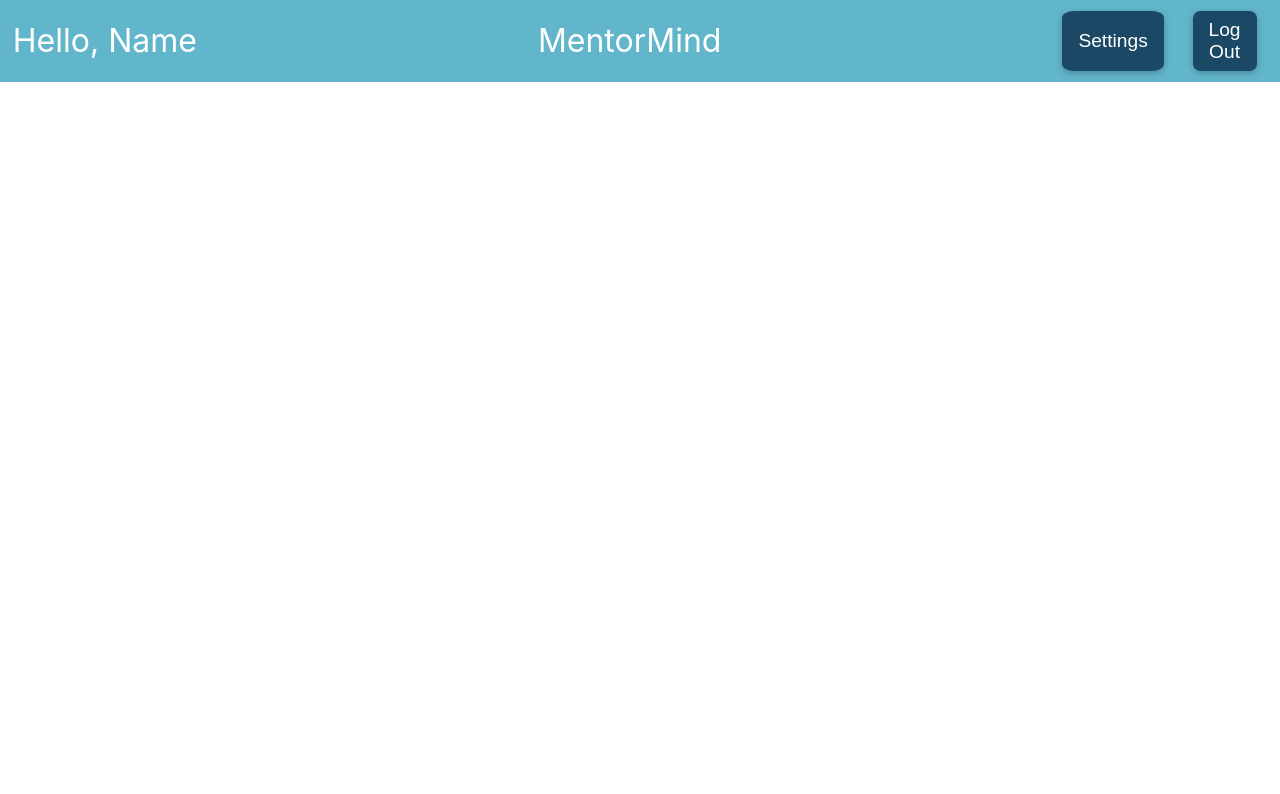
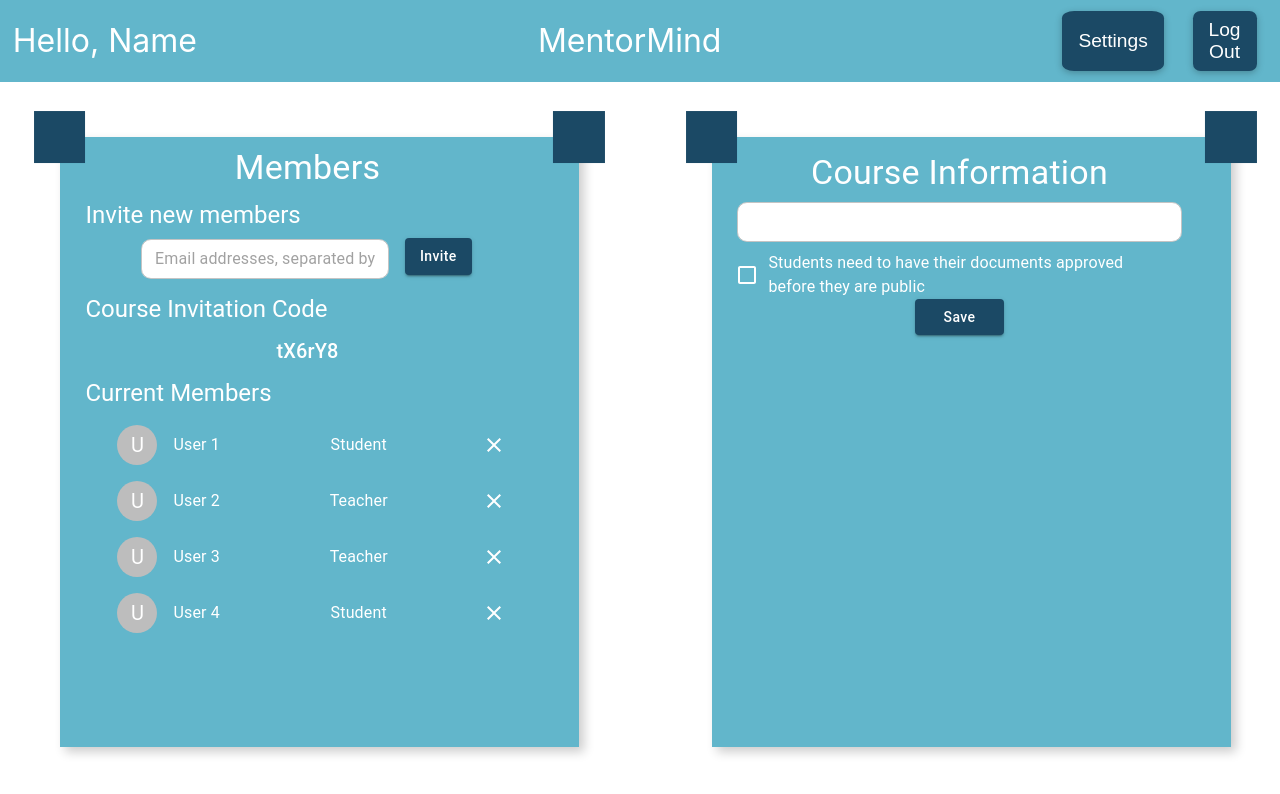
Before and after one commit to diss-mentor-mind/MentorMind, a React (Create React App) app in the folder mentor-mind-app/: page /manage-course in a window 1280 px wide. Shown: the top 794 px of the page. Built offline with nearby package versions, Linux system fonts and the light colour scheme.

Commit message:
Add Manage Course Page

```diff
--- a/mentor-mind-app/package.json
+++ b/mentor-mind-app/package.json
@@ -18,7 +18,7 @@
     "react": "^18.3.1",
     "react-dom": "^18.3.1",
     "react-icons": "^5.2.1",
-    "react-router-dom": "^6.23.0",
+    "react-router-dom": "^6.23.1",
     "react-scripts": "5.0.1",
     "typescript": "^4.9.5",
     "web-vitals": "^2.1.4"
--- /dev/null
+++ b/mentor-mind-app/src/components/manage-course/CourseInformation.tsx
@@ -0,0 +1,111 @@
+import {
+    Box,
+    Button,
+    TextField,
+    Typography,
+    styled,
+    FormControlLabel,
+    Checkbox
+} from "@mui/material";
+
+import StyledContainer from "../containers/StyledContainer";
+import React from "react";
+
+const CssTextField = styled(TextField)({
+    "& .MuiInputBase-root": {
+        backgroundColor: "var(--secondary-color)",
+        borderRadius: "10px",
+    },
+});
+
+const CourseInformation = () => {
+    const handleCourseInformation = () => {
+    };
+    const handleCheckboxChange = () => {
+
+    };
+
+    return (
+        <Box sx={{ height: '75vh'}}>
+            <Box
+                component="form"
+                onSubmit={handleCourseInformation}
+                noValidate
+                sx={{
+                    flexDirection: "column",
+                    display: "flex",
+                    alignItems: "center",
+                    justifyContent: "space-between",
+                    width: "95%",
+                }}
+            >
+                <Box
+                    sx={{
+                        margin: "5px",
+                        flexDirection: "column",
+                        width: "100%",
+                        display: "flex",
+                        alignItems: "center",
+                    }}
+                >
+                    <Box
+                        sx={{
+                            width: "100%",
+                            textAlign: 'center',
+                            //   marginLeft: "10px",
+                        }}
+                    >
+                        <Typography component="h4" variant="h4" sx={{marginTop: "10px"}}>
+                            Course Information
+                        </Typography>
+                    </Box>
+
+                    <Box sx={{width: "100%"}}>
+                        <StyledContainer>
+                            <CssTextField
+                                margin="dense"
+                                required
+                                fullWidth
+                                id="course-info"
+                                name="name"
+                                autoComplete="off"
+                                size="small"
+                            />
+                        </StyledContainer>
+                    </Box>
+                </Box>
+                <FormControlLabel
+                    control={
+                        <Checkbox
+                            // checked={approvalRequired}
+                            onChange={handleCheckboxChange}
+                            name="approvalRequired"
+                            sx={{
+                                color: "var(--secondary-color)",
+                                '&.Mui-checked': {
+                                    color: "var(--background-blue-color)",
+                                }
+                            }}
+                        />
+                    }
+                    label="Students need to have their documents approved before they are public"
+                />
+                <Box width={"100%"} display="flex" justifyContent="center">
+                    <Box margin="dense" width={"20%"}>
+                        <Button
+                            className={"button"}
+                            variant="contained"
+                            style={{textTransform: "none"}}
+                            fullWidth
+                        >
+                            Save
+                        </Button>
+                    </Box>
+                </Box>
+            </Box>
+
+        </Box>
+    );
+};
+
+export default CourseInformation;
--- /dev/null
+++ b/mentor-mind-app/src/components/manage-course/Members.tsx
@@ -0,0 +1,117 @@
+import React, { useState } from 'react';
+import {
+    Box,
+    Button,
+    TextField,
+    Typography,
+    List,
+    ListItem,
+    Avatar,
+    ListItemText,
+    ListItemSecondaryAction,
+    IconButton,
+    styled
+} from "@mui/material";
+import CloseIcon from '@mui/icons-material/Close';
+import StyledContainer from "../containers/StyledContainer";
+
+const CssTextField = styled(TextField)({
+    "& .MuiInputBase-root": {
+        width: '100%',
+        backgroundColor: "var(--secondary-color)",
+        borderRadius: "10px",
+    },
+});
+
+const CourseInformation = () => {
+    // Example handler for form submission
+    const handleCourseInformation = () => {
+        // Form submission logic here
+    };
+
+    // Initial state for members list
+    const [members, setMembers] = useState([
+        { id: 1, name: 'User 1', role: 'Student' },
+        { id: 2, name: 'User 2', role: 'Teacher' },
+        { id: 3, name: 'User 3', role: 'Teacher' },
+        { id: 4, name: 'User 4', role: 'Student' },
+        // { id: 5, name: 'User 5', role: 'Student' },
+        // { id: 6, name: 'User 6', role: 'Teacher' },
+        // { id: 7, name: 'User 7', role: 'Student' },
+        // { id: 8, name: 'User 8', role: 'Teacher' },
+        // { id: 9, name: 'User 9', role: 'Teacher' },
+        // { id: 10, name: 'User 10', role: 'Student' }
+    ]);
+
+    // Function to return course code
+    function returnCourseCode() {
+        return "tX6rY8";
+    }
+
+    return (
+        <Box sx={{ height: '75vh', overflow: 'auto' }}>
+            <Box
+                component="form"
+                onSubmit={handleCourseInformation}
+                noValidate
+                sx={{
+                    flexDirection: "column",
+                    display: "flex",
+                    alignItems: "center",
+                    justifyContent: "space-between",
+                    width: "95%"
+                }}
+            >
+                <Typography component="h4" variant="h4" sx={{ marginTop: "10px", width: "100%", textAlign: 'center' }}>
+                    Members
+                </Typography>
+                <Typography variant="h5" sx={{ marginTop: "10px", width: "100%" }}>
+                    Invite new members
+                </Typography>
+                <StyledContainer >
+                    <CssTextField
+                        margin="dense"
+                        required
+                        id="invite-new-member"
+                        name="name"
+                        autoComplete="off"
+                        size="small"
+                        placeholder="Email addresses, separated by commas"
+                    />
+                    <Button
+                        className="button"
+                        variant="contained"
+                        sx={{ textTransform: "none", width: '20%', marginLeft: '16px' }}
+                    >
+                        Invite
+                    </Button>
+                </StyledContainer>
+                <Typography variant="h5" sx={{ marginTop: "10px", width: "100%" }}>
+                    Course Invitation Code
+                </Typography>
+                <Typography variant="h6" sx={{ marginTop: "10px", width: "100%", textAlign: "center" }}>
+                    {returnCourseCode()}
+                </Typography>
+                <Typography variant="h5" sx={{ marginTop: "10px", width: "100%" }}>
+                    Current Members
+                </Typography>
+                <List sx={{ width: "100%", textAlign: 'center' }}>
+                    {members.map(member => (
+                        <ListItem key={member.id} sx={{ pl: 4, pr: 4 }}>
+                            <Avatar sx={{ mr: 2 }}>{member.name[0]}</Avatar>
+                            <ListItemText primary={member.name} />
+                            <ListItemText primary={member.role} />
+                            <ListItemSecondaryAction>
+                                <IconButton aria-label="delete" sx={{ color: "var(--secondary-color)" }}>
+                                    <CloseIcon />
+                                </IconButton>
+                            </ListItemSecondaryAction>
+                        </ListItem>
+                    ))}
+                </List>
+            </Box>
+        </Box>
+    );
+};
+
+export default CourseInformation;
--- a/mentor-mind-app/src/pages/Course.tsx
+++ b/mentor-mind-app/src/pages/Course.tsx
@@ -16,11 +16,13 @@ import { FaTrash } from "react-icons/fa";
 import { FaVideo } from "react-icons/fa";
 import { FaFileAlt } from "react-icons/fa";
 import { FaArchive } from "react-icons/fa";
+import {useNavigate} from "react-router-dom";
 
 const Course = () => {
   const [title, setTitle] = useState("Search by title...");
   const [publiser, setPublisher] = useState("Search by publisher...");
   const [statusC, setStatusC] = useState("Active");
+  const navigate = useNavigate();
 
   return (
     <Grid
@@ -170,6 +172,7 @@ const Course = () => {
             }}
           >
             <Button
+                onClick={() => navigate("/manage-course")}
               sx={{
                 backgroundColor: "var(--button-color)",
                 color: "white",
--- /dev/null
+++ b/mentor-mind-app/src/pages/ManageCoursePage.tsx
@@ -0,0 +1,25 @@
+import {Grid} from "@mui/material";
+import PinnedContainer from "../components/containers/PinnedContainer";
+import CourseInformation from "../components/manage-course/CourseInformation";
+import Members from "../components/manage-course/Members";
+
+const ManageCoursePage = () => {
+    return (
+        <Grid container spacing={3} marginTop="2%">
+            <Grid item xs={0.5}/>
+            <Grid item xs={5}>
+                <PinnedContainer width="100%" height="100%">
+                    <Members/>
+                </PinnedContainer>
+            </Grid>
+            <Grid item xs={1}/>
+            <Grid item xs={5}>
+                <PinnedContainer width="100%" height="100%">
+                    <CourseInformation/>
+                </PinnedContainer>
+            </Grid>
+            <Grid item xs={0.5}/>
+        </Grid>
+    );
+};
+export default ManageCoursePage;
--- a/mentor-mind-app/src/routes/AppRoutes.jsx
+++ b/mentor-mind-app/src/routes/AppRoutes.jsx
@@ -6,6 +6,8 @@ import SettingsPage from "../pages/SettingsPage";
 import LogInRegister from "../pages/LogInRegister";
 import CoursePage from "../pages/CoursesPage";
 import LecturePage from "../pages/LecturePage";
+import ManageCoursePage from "../pages/ManageCoursePage";
+
 
 export default function AppRouter() {
   return (
@@ -16,6 +18,7 @@ export default function AppRouter() {
       <Route path="/lectures" element={<LecturePage />} />
       <Route path="/log-in" element={<LogInRegister />} />
       <Route path="/settings" element={<SettingsPage />} />
+      <Route path="/manage-course" element={<ManageCoursePage />} />
     </Routes>
   );
 }
```
Also changed, not shown: 1 other file (tests, documents, lock files or other folders).
